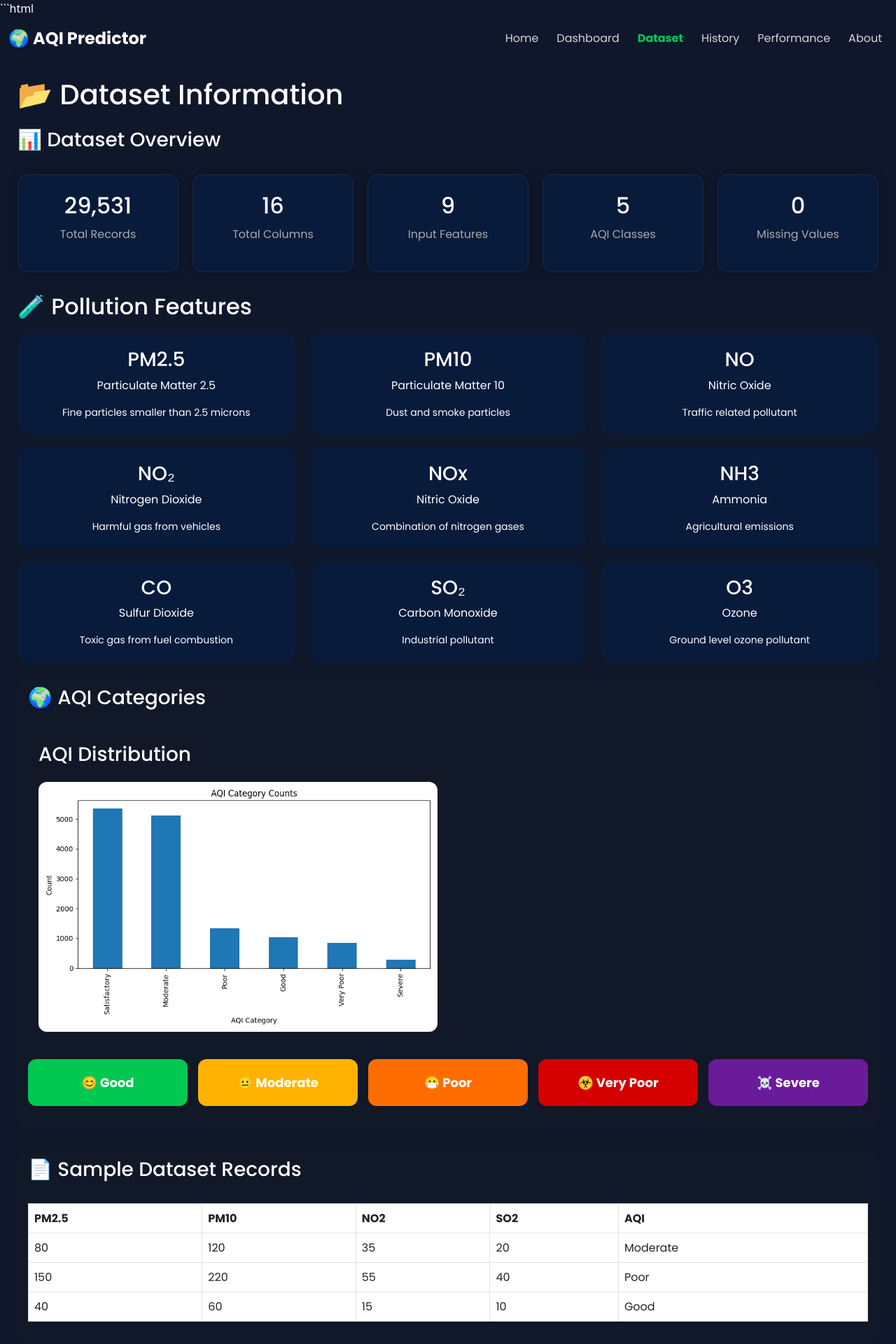
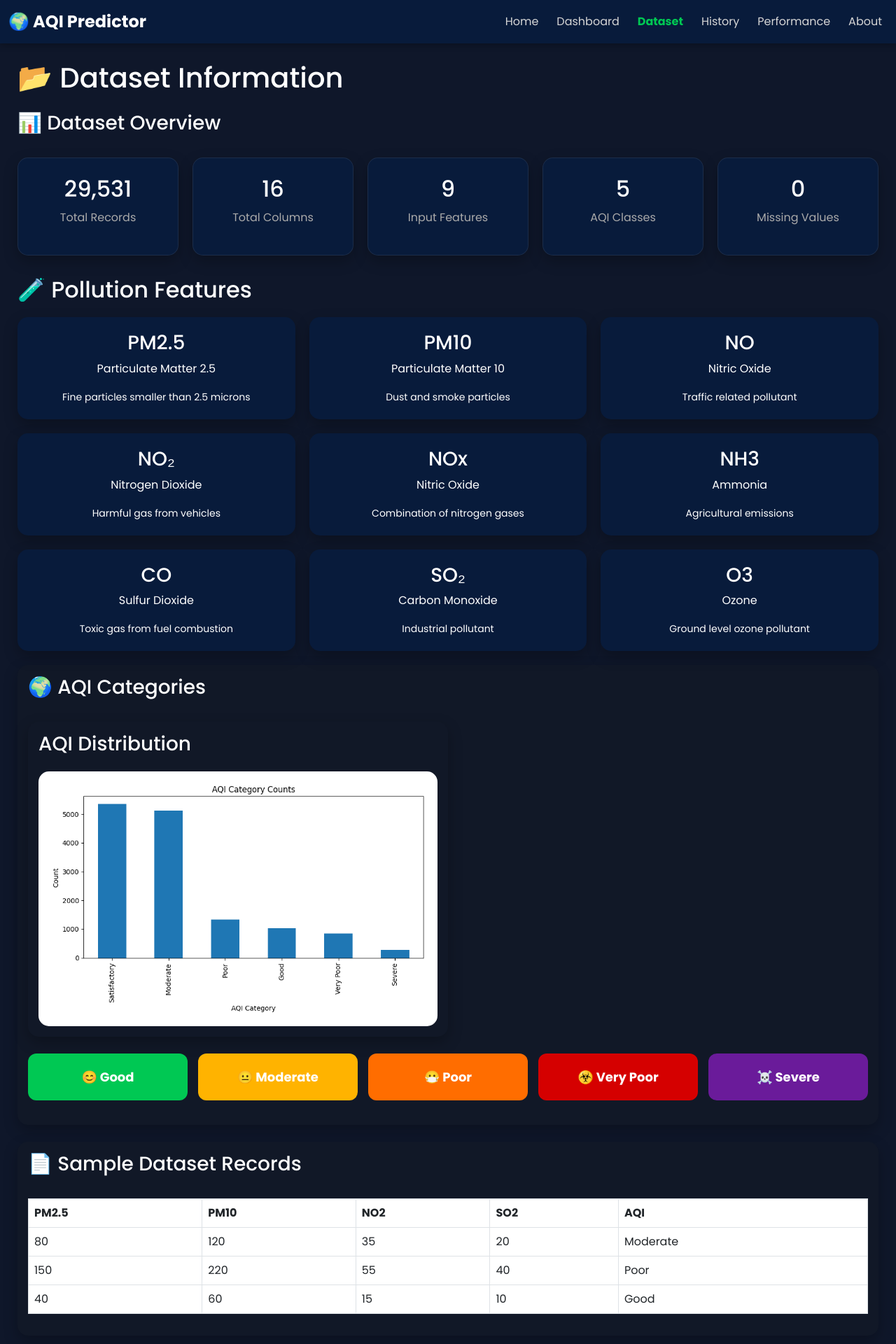
Before and after one commit to ABDfathah2723/aqi-prediction-system, a Flask app: page /dataset in a window 1280 px wide. Shown: the top 1920 px of the page at 70% size. Run offline with Flask 3, Linux system fonts and the light colour scheme; parts of the project's set-up code (start-up, migrations or seed data) failed here and were passed over.

Commit message:
Final Complete AQI Project

````diff
--- a/static/style.css
+++ b/static/style.css
@@ -16,9 +16,6 @@ body{
 
 .hero-section{
 
-    width:100%;
-    min-height:80vh;
-
     background:
     linear-gradient(rgba(0,0,0,0.6),
     rgba(0,0,0,0.7)),
@@ -28,7 +25,11 @@ body{
     background-position:center;
 
     padding:60px;
-
+    position: relative;
+    height: 450px;
+    border-radius: 20px;
+    overflow: hidden;
+    margin-bottom: 30px;
 }
 
 .hero-overlay{
@@ -842,7 +843,6 @@ body{
     color:#d6d6d6;
 }
 
-```css
 /* NAVBAR */
 
 .navbar-custom{
@@ -948,4 +948,79 @@ body{
 
     color:#cfd8dc;
 }
-```
+
+/* =====================================
+   FINAL PROJECT ENHANCEMENT
+===================================== */
+
+html{
+    scroll-behavior:smooth;
+}
+
+body{
+    overflow-x:hidden;
+}
+
+.custom-card,
+.history-card,
+.perf-card,
+.feature-card,
+.objective-card,
+.tech-card,
+.model-card,
+.stat-card{
+
+    box-shadow:
+    0 8px 20px rgba(0,0,0,.25);
+
+    transition:.3s ease;
+}
+
+.custom-card:hover,
+.history-card:hover,
+.perf-card:hover,
+.feature-card:hover,
+.objective-card:hover,
+.tech-card:hover,
+.model-card:hover{
+
+    transform:translateY(-5px);
+
+    box-shadow:
+    0 0 20px rgba(37,99,235,.35);
+}
+
+.predict-grid input:focus,
+.city-input:focus{
+
+    border:2px solid #38bdf8;
+
+    box-shadow:
+    0 0 12px rgba(56,189,248,.4);
+}
+
+.graph-img{
+
+    background:white;
+
+    padding:10px;
+
+    border-radius:15px;
+}
+
+::-webkit-scrollbar{
+    width:10px;
+}
+
+::-webkit-scrollbar-track{
+    background:#0f172a;
+}
+
+::-webkit-scrollbar-thumb{
+    background:#2563eb;
+    border-radius:10px;
+}
+
+::-webkit-scrollbar-thumb:hover{
+    background:#3b82f6;
+}
--- a/templates/base.html
+++ b/templates/base.html
@@ -1,4 +1,3 @@
-```html
 <!DOCTYPE html>
 <html lang="en">
 
@@ -175,4 +174,3 @@
 
 </body>
 </html>
-```
````
Also changed, not shown: README.md.
